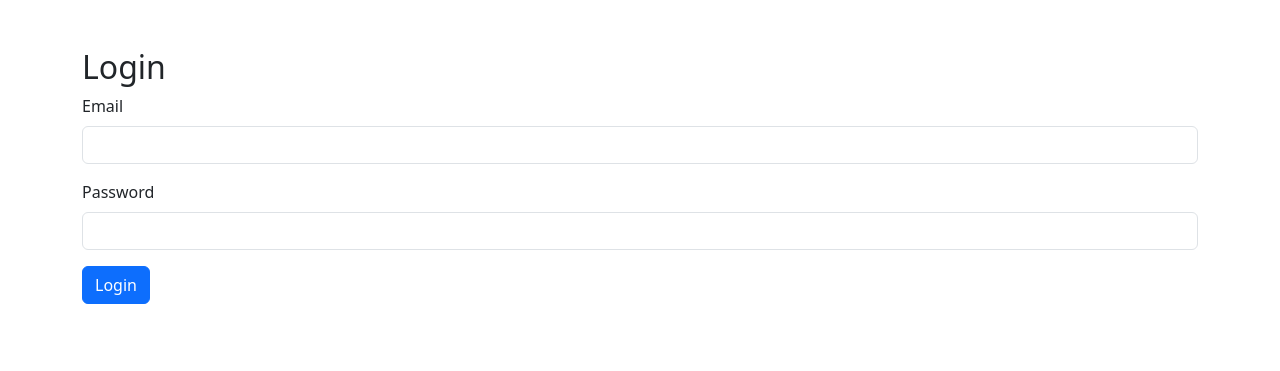
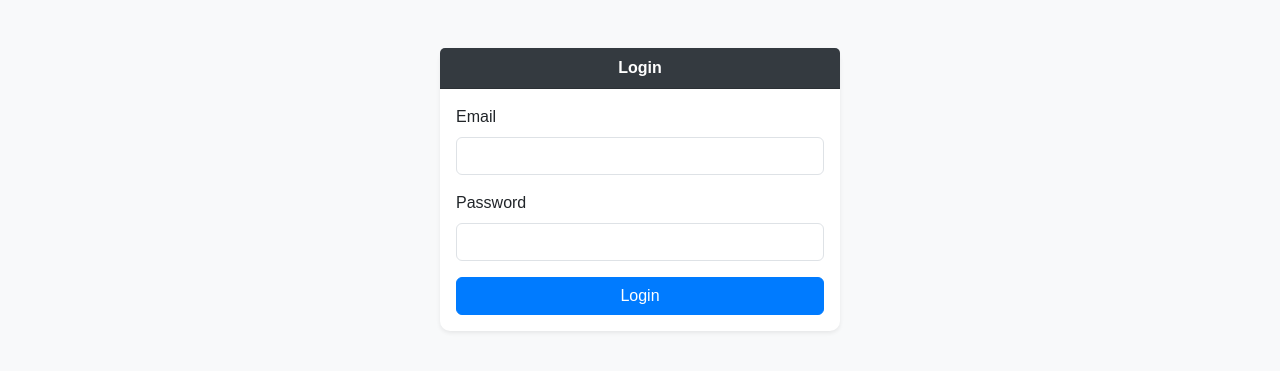
Before and after one commit to kimbrianreyes/php, a PHP site: page /login.php in a window 1280 px wide. Shown: the top 371 px of the page. Run offline with PHP 8.4, Linux system fonts and the light colour scheme; some libraries are stand-ins or nearby versions.

Commit message:
Update login.php

```diff
--- a/login.php
+++ b/login.php
@@ -20,7 +20,7 @@ if (isset($_POST['login'])) {
                 // Set session
                 $_SESSION['user_id'] = $user['id'];
                 $_SESSION['email'] = $user['email'];
-                header("Location: home.php");
+                header("Location: portfolio.php");
                 exit();
             } else {
                 $login_error = "Incorrect password.";
@@ -35,16 +35,57 @@ if (isset($_POST['login'])) {
 
 <!DOCTYPE html>
 <html lang="en">
+
 <head>
     <meta charset="UTF-8">
     <meta name="viewport" content="width=device-width, initial-scale=1.0">
     <title>Login</title>
     <link href="https://cdn.jsdelivr.net/npm/bootstrap@5.3.0-alpha1/dist/css/bootstrap.min.css" rel="stylesheet">
+    <!-- SweetAlert2 CSS -->
+    <link href="https://cdn.jsdelivr.net/npm/sweetalert2@11.7.0/dist/sweetalert2.min.css" rel="stylesheet">
+    <style>
+    body {
+        background: #f8f9fa;
+        font-family: Arial, sans-serif;
+    }
+
+    .card {
+        border: none;
+        border-radius: 10px;
+    }
+
+    .form-container {
+        max-width: 400px;
+        margin: 0 auto;
+    }
+
+    .card-header {
+        background-color: #343a40;
+        color: white;
+        text-align: center;
+        font-weight: bold;
+    }
+
+    .btn-primary {
+        background-color: #007bff;
+        border-color: #007bff;
+    }
+
+    .alert {
+        font-size: 0.875rem;
+    }
+    </style>
 </head>
+
 <body>
 
     <div class="container mt-5">
-    <h2>Login</h2>
+        <div class="form-container">
+            <div class="card shadow-sm">
+                <div class="card-header">
+                    Login
+                </div>
+                <div class="card-body">
                     <form action="login.php" method="POST">
                         <div class="mb-3">
                             <label for="email" class="form-label">Email</label>
@@ -54,12 +95,17 @@ if (isset($_POST['login'])) {
                             <label for="password" class="form-label">Password</label>
                             <input type="password" class="form-control" id="password" name="password" required>
                         </div>
-        <button type="submit" class="btn btn-primary" name="login">Login</button>
+                        <button type="submit" class="btn btn-primary w-100" name="login">Login</button>
                     </form>
 
                     <?php if (isset($login_error)) { echo '<div class="alert alert-danger mt-3">' . $login_error . '</div>'; } ?>
                 </div>
+            </div>
+        </div>
+    </div>
 
+    <script src="https://cdn.jsdelivr.net/npm/sweetalert2@11.7.0/dist/sweetalert2.min.js"></script>
     <script src="https://cdn.jsdelivr.net/npm/bootstrap@5.3.0-alpha1/dist/js/bootstrap.bundle.min.js"></script>
 </body>
+
 </html>
```
Lines whose indentation alone changed are shown as unchanged.
